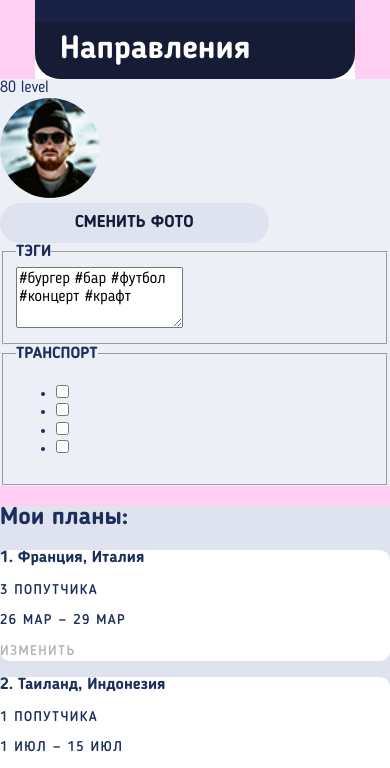
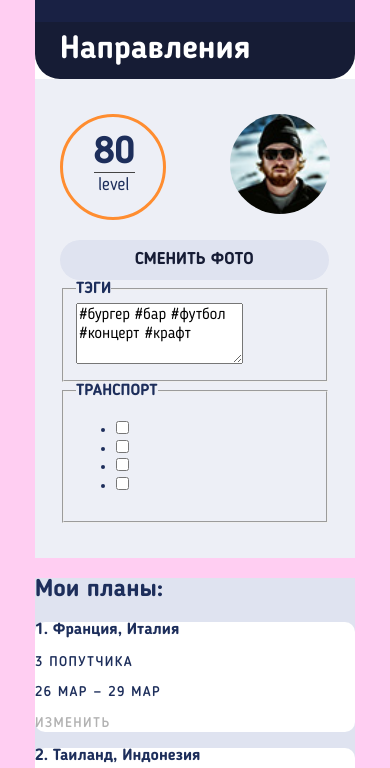
Before and after one commit to annaraulets/870333-pognali-18, a website: page source/form.html in a window 390 px wide. Shown: the part 52-820 px from the top of the page. Drawn offline with nearby package versions, Linux system fonts and the light colour scheme; files that its build step writes are made by us from their sources; files whose address does not match are found by name.

Commit message:
Задание 11.Адаптивные декоративные сетки

```diff
--- a/source/form.html
+++ b/source/form.html
@@ -62,9 +62,6 @@
             <a class="contact__link" href="#">
               <svg version="1.1" id="Layer_1" xmlns="http://www.w3.org/2000/svg" xmlns:xlink="http://www.w3.org/1999/xlink" x="0px" y="0px"
               viewBox="0 0 36 36" style="enable-background:new 0 0 36 36;" xml:space="preserve">
-              <!-- <style type="text/css">
-              .st0{fill:#010101;}
-              </style> -->
               <path class="st0" d="M18,0C11.6,0,5.2,1.1,2.8,3.4C0.9,5.3,0.2,8.7,0,10.8c0,0,0,0.2,0,0.3c0,0.8,0.7,1.5,1.5,1.5
               c0.1,0,3.7-0.3,5.9-0.5c0.1,0,0.1,0,0.2,0c0.8,0,1.5-0.7,1.5-1.5l0-3C9,6.7,9.7,6,10.7,6h14.7C26.2,6,27,6.7,27,7.7l0,3
               c0,0.8,0.7,1.5,1.5,1.5c0.1,0,0.1,0,0.2,0c2.2,0.2,5.8,0.5,5.9,0.5c0.8,0,1.5-0.7,1.5-1.5c0-0.1,0-0.3,0-0.3
@@ -81,9 +78,6 @@
             <a class="contact__link" href="#">
               <svg version="1.1" id="Layer_1" xmlns="http://www.w3.org/2000/svg" xmlns:xlink="http://www.w3.org/1999/xlink" x="0px" y="0px"
               viewBox="0 0 36 26" style="enable-background:new 0 0 36 26;" xml:space="preserve">
-              <!-- <style type="text/css">
-              .st0{fill:#010101;}
-              </style> -->
               <path class="st0" d="M0,23c0,1.6,1.3,3,3,3h30c1.7,0,3-1.3,3-3V3c0-1.6-1.3-3-3-3H3C1.3,0,0,1.3,0,3L0,23L0,23z M11,13L4.2,6.2
               c-0.6-0.6-0.6-1.5,0-2c0.6-0.6,1.5-0.6,2.1,0l11,10.9c0.4,0.4,1.2,0.4,1.6,0l11-10.9c0.6-0.6,1.5-0.6,2.1,0c0.6,0.6,0.6,1.5,0,2
               L25,13l6.9,6.8c0.6,0.6,0.6,1.5,0,2c-0.6,0.6-1.5,0.6-2.1,0l-6.9-6.8c0,0-2.1,2.2-2.5,2.5c-0.6,0.6-1.4,1-2.4,1
@@ -113,19 +107,24 @@
       </nav>
     </header>
 
-    <main>
+    <main class="container">
       <form>
         <section class="profile">
           <div class="profile__top">
-            <div class="profile__lvl">
-              <span>80</span>
-              <span>level</span>
+            <div class="profile__lvl-wrapper">
+              <div class="profile__lvl">
+                <span>80</span>
+                <span>level</span>
+              </div>
+
             </div>
             <div class="profile__avatar">
               <img src="img/demin-mobile@1x.jpg" width="100" height="100">
+              <button class="profile__btn-mobile">Фото</button>
             </div>
-            <button class="profile__btn">Сменить фото</button>
           </div>
+
+          <button class="profile__btn">Сменить фото</button>
 
           <div class="profile__bottom">
               <fieldset class="profile__box-one">
--- a/source/sass/Blocks/profile-style.scss
+++ b/source/sass/Blocks/profile-style.scss
@@ -1,6 +1,52 @@
 .profile {
   background: #edeff6;
   color: #1d2e5b;
+  padding: 35px 25px;
+}
+
+.profile__top {
+  display: flex;
+  justify-content: space-between;
+  margin-bottom: 20px;
+}
+
+.profile__lvl-wrapper {
+  position: relative;
+}
+
+.profile__lvl {
+  position: absolute;
+  width: 100px;
+  height: 100px;
+
+  span:first-child {
+    position: absolute;
+    left: 34px;
+    top: 20px;
+    font-size: 38px;
+    line-height: 38px;
+    font-weight: bold;
+    border-bottom: 1px solid #444444;
+  }
+
+  span:last-child {
+    position: absolute;
+    left: 38px;
+    top: 60px;
+    font-size: 18px;
+    line-height: 22px;
+  }
+}
+
+.profile__lvl::before {
+  content: "";
+  position: absolute;
+  top: 0;
+  left: 0;
+  height: 100px;
+  width: 100px;
+  border-radius: 50%;
+  border: 3px solid #ff8d30;
 }
 
 
@@ -19,6 +65,10 @@
   padding: 5px 75px;
 }
 
+.profile__btn-mobile {
+  display: none;
+}
+
 .profile__bottom {
   legend {
     font-size: 16px;
```
